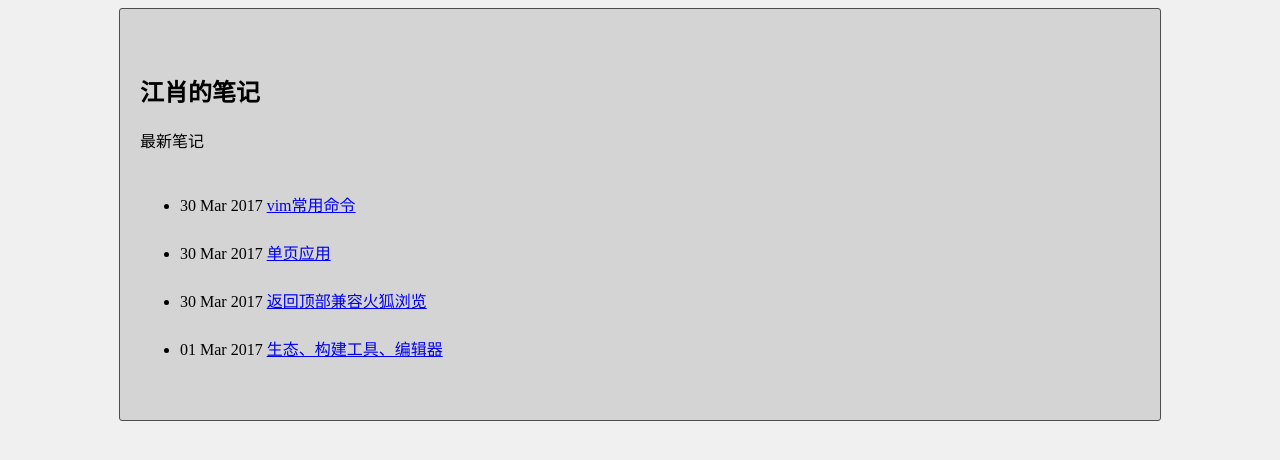
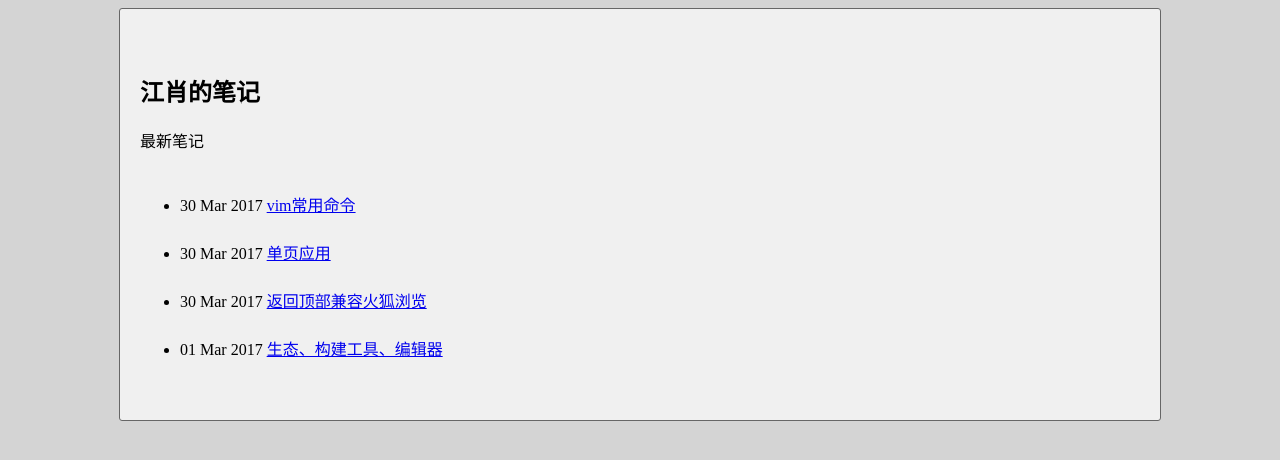
Before and after one commit to Bubblex/blog, a Jekyll site: the page built from index.html, in a window 1280 px wide. Shown: the top 460 px of the page. Built offline with Jekyll 4.4.1, drawn with Linux system fonts in a browser that asks for light colours.

Commit message:
no message

```diff
--- a/style/app.css
+++ b/style/app.css
@@ -1,13 +1,13 @@
 .default-body {
-    background: #f0f0f0;
+    background: #d4d4d4;
 }
 
 .main-container {
     width: 1000px;
     margin-left: auto;
     margin-right: auto;
-    border: 1px solid #4d4d4d;
-    background-color: #d4d4d4;
+    border: 1px solid #666;
+    background-color: #f0f0f0;
     border-radius: 3px;
     padding: 20px;
 }
```
